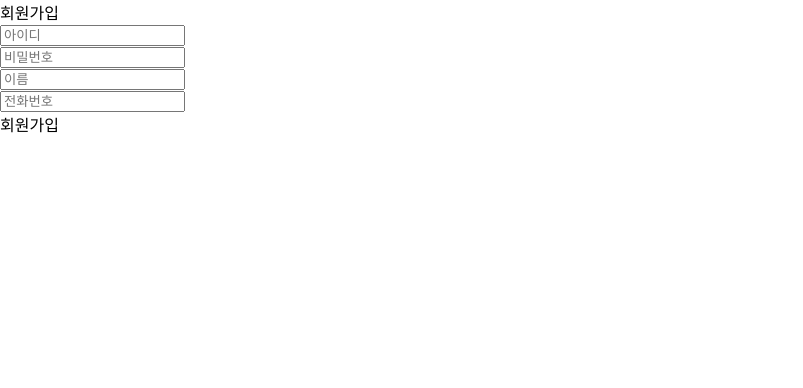
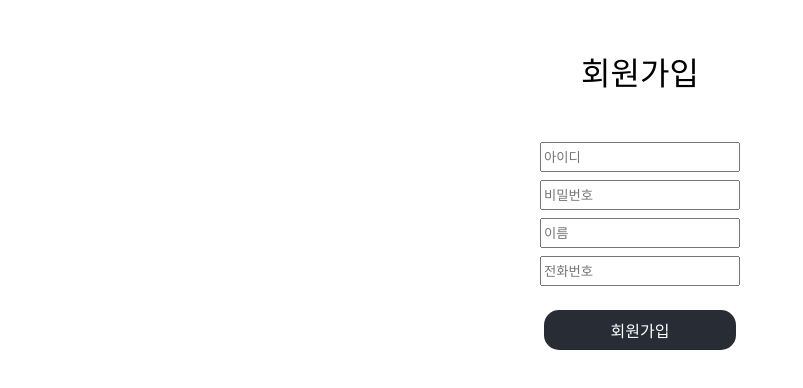
Before and after one commit to GDGoC-DUE-Projcet-Study/challenge-us_Front-end, a React (Create React App) app: page /signup in a window 1280 px wide. Shown: the top 388 px of the page, without its empty margins (0-803 px from the left). Built offline with nearby package versions, Linux system fonts and the light colour scheme.

Commit message:
✨ New : Todo api 연동

```diff
--- /dev/null
+++ b/src/css/Signup.css
@@ -0,0 +1,32 @@
+.wrap {
+    text-align: center;
+}
+
+.title {
+    font-size:2rem;
+    margin: 3rem;
+    margin-bottom: 3rem;
+}
+
+.input {
+    height: 1.5rem;
+    width: 12rem;
+    margin-bottom: 0.5rem;
+
+}
+
+.button {
+    text-align: center;
+    vertical-align: middle;
+    color:white;
+    background-color:#282c34;
+    height: 2rem;
+    width: 12rem;
+    margin: auto;
+    margin-top: 1rem;
+    margin-bottom: 0.5rem;
+    font-size: 1rem;
+    padding-top: 0.5rem;
+    border-radius: 15px;
+
+}
--- a/src/css/Todo.css
+++ b/src/css/Todo.css
@@ -56,3 +56,7 @@
     height: 1.5rem;
     margin: 0.5rem;
 }
+
+.modalcolsebutton {
+    float: right;
+}
--- a/src/pages/Login.js
+++ b/src/pages/Login.js
@@ -32,7 +32,9 @@ const LogIn = () => {
                 alert("비밀번호가 일치하지 않습니다.")
             }
             else {
+                console.log(req.data)
                 alert("로그인 성공")
+                localStorage.setItem("id",user.id)
                 navigate('./todo')
             }
 
--- a/src/pages/Signup.js
+++ b/src/pages/Signup.js
@@ -1,5 +1,6 @@
 import React, { useState } from "react";
 import axios from 'axios';
+import '../css/Signup.css';
 
 const SignUp = () => {
 
@@ -38,24 +39,26 @@ const SignUp = () => {
 
     return (
         <React.Fragment>
-            <div>
+            <div className="wrap">
+            <div className="title">
                 회원가입
             </div>
             <div onChange={InputChange}>
                 <div>
-                    <input name='id' placeholder='아이디' value={user.id} />
+                    <input className="input" name='id' placeholder='아이디' value={user.id} />
                 </div>
                 <div>
-                    <input name='pw' placeholder='비밀번호' value={user.pw} />
+                    <input className="input" name='pw' placeholder='비밀번호' value={user.pw} />
                 </div>
                 <div>
-                    <input name='name' placeholder='이름' value={user.name} />
+                    <input className="input" name='name' placeholder='이름' value={user.name} />
                 </div>
                 <div>
-                    <input name='phone' placeholder='전화번호' value={user.phone} />
+                    <input className="input" name='phone' placeholder='전화번호' value={user.phone} />
                 </div>
             </div>
-            <div onClick={UserSignUp}>회원가입</div>
+            <div className="button" onClick={UserSignUp}>회원가입</div>
+            </div>
         </React.Fragment>
     )
 }
--- a/src/pages/Todo.js
+++ b/src/pages/Todo.js
@@ -1,15 +1,19 @@
-import React, { useState } from "react";
+import React, { useState, useEffect } from "react";
 import '../css/Todo.css'
+import axios from "axios";
 
 const Todo = () => {
 
+    var userId = localStorage.getItem('id');
+
+    const [todolist, setLists] = useState([]);
     const [ModalOpen, setModalOpen] = useState(false);
 
     const [todo, setTodo] = useState({
         title: '',
         description: '',
-        start_date: '',
-        end_date: ''
+        //start_date: '',
+        //end_date: ''
     });
 
     const InputChange = event => {
@@ -22,12 +26,37 @@ const Todo = () => {
     };
 
     function Write() {
+        axios.post(`http://127.0.0.1:8080/todo/create?id=${userId}`, todo)
+            .then((res) => {
+                if (res) {
+                    console.log(res.data)
+                    setLists(res.data)
+                } else {
+                    //msg를 다루는 부분
+                }
+            }).catch((err) => {
+                console.log(err)
+            })
         setModalOpen(false)
-        //axios.post(`https://127.0.0.1:8080/todo/create`,{user})
-        //.then((req)=>{
-        console.log("목표생성")
-        //})
     }
+
+    useEffect(() => {
+        const fetchData = async () => {
+            console.log(userId)
+            await axios.get(`http://127.0.0.1:8080/todo/get/${userId}`)
+                .then((res) => {
+                    try {
+                        console.log(res.data)
+                        setLists(res.data);
+                    } catch {
+                        return
+                    }
+                })
+        }
+
+        fetchData();
+    }, [setLists]);
+
 
     return (
         <React.Fragment>
@@ -39,9 +68,24 @@ const Todo = () => {
                     목표 추가
                 </div>
                 {
+                    todolist.length === 0 ?
+                        (
+                            <div>목표를 등록해주세요</div>
+                        ) :
+                        todolist.map((item, index) => {
+                            return (
+                                <div key={index}>
+                                    <div>{item.title}</div>
+                                </div>
+                            )
+                        })
+                }
+
+                {
                     ModalOpen &&
-                    <div className="modaloverlay" onClick={() => setModalOpen(false)}>
+                    <div className="modaloverlay">
                         <div className="modalcontent">
+                            <div className="modalcolsebutton" onClick={() => setModalOpen(false)}>X</div>
                             <div>목표작성</div>
                             <div onChange={InputChange}>
                                 <div>
```
